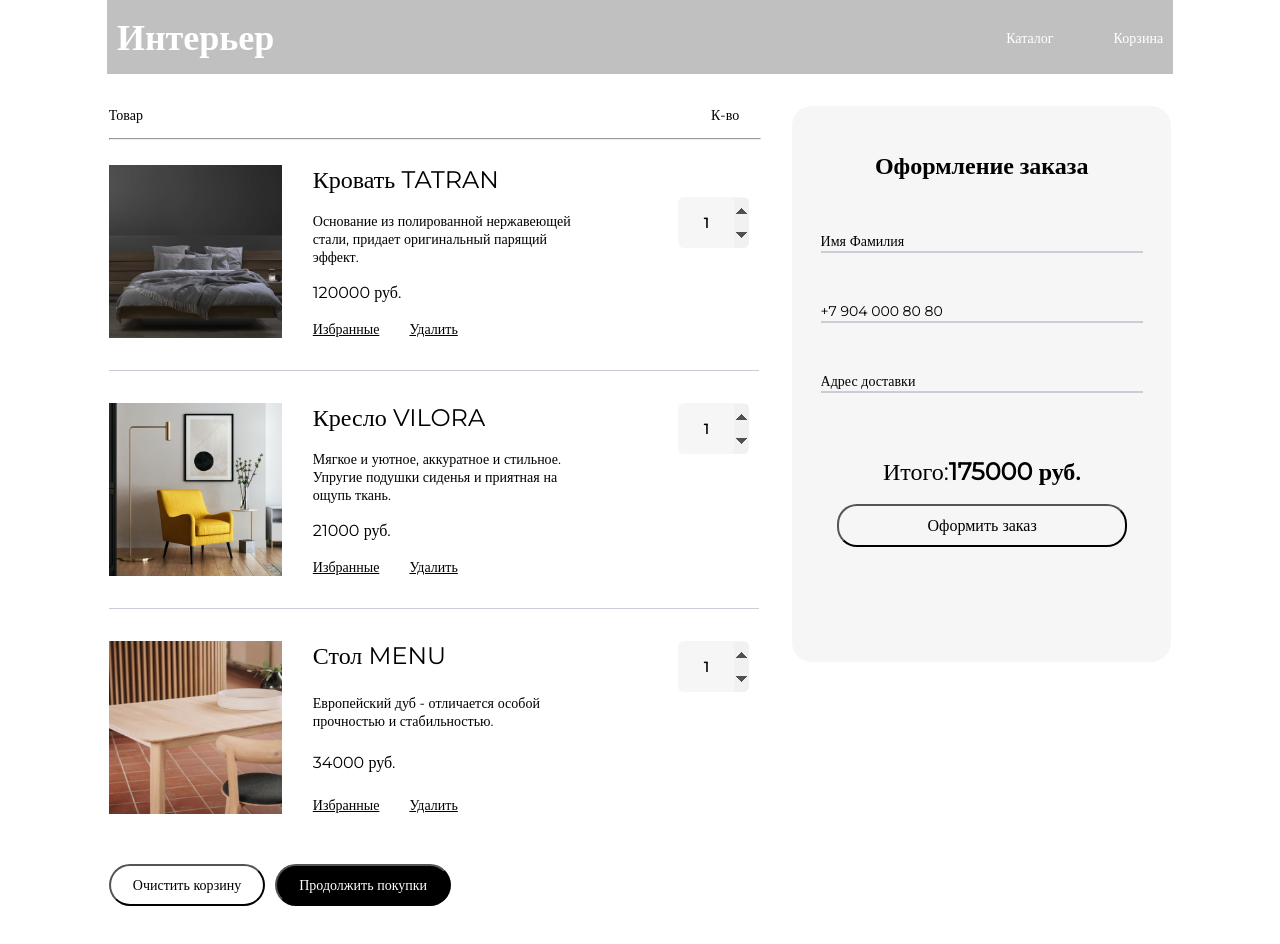
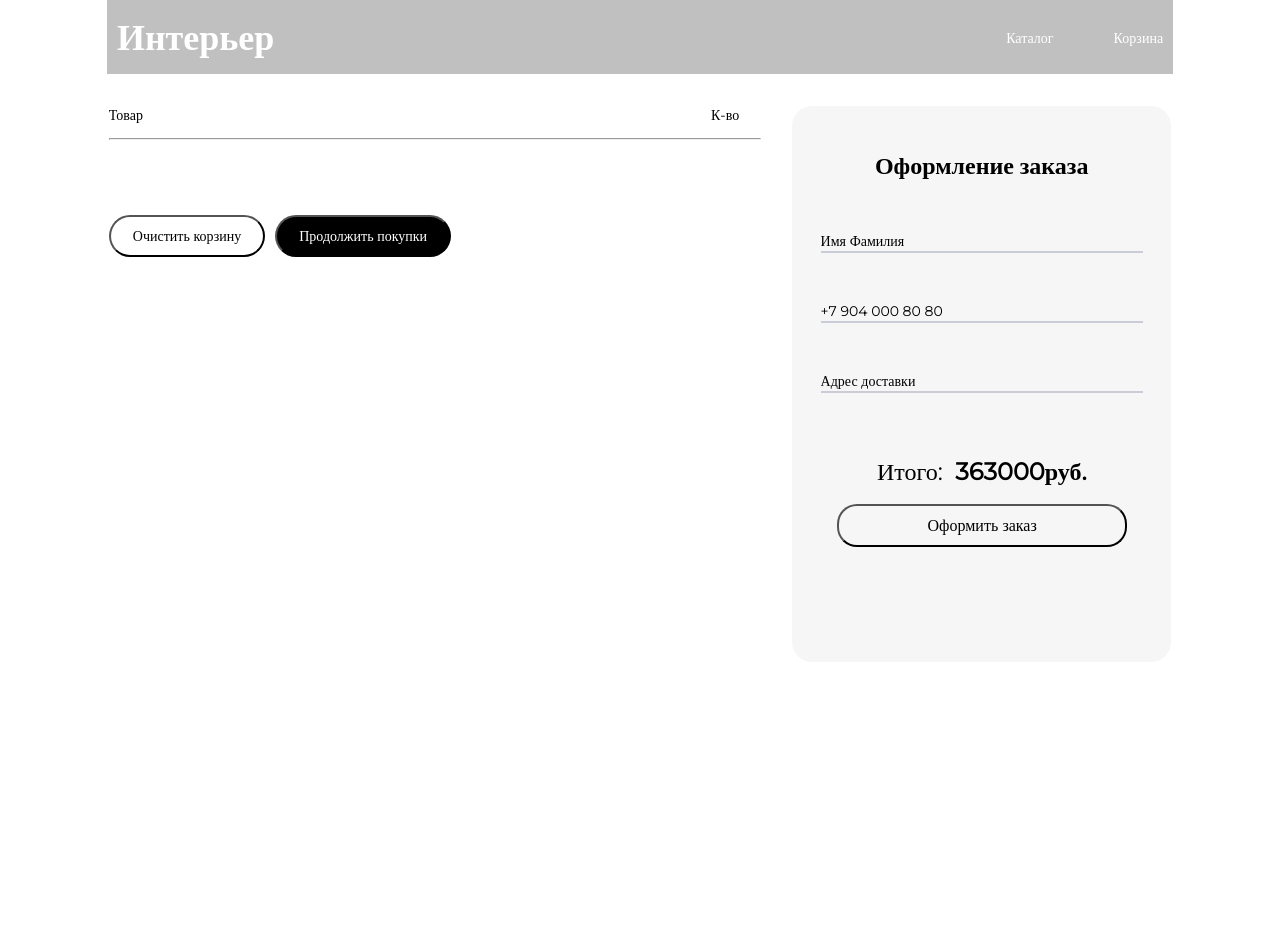
Before and after one commit to SulimanVu/skypro, a React (Create React App) app: page /basket in a window 1280 px wide. Shown: the top 944 px of the page. After the commit the page ends 862 px from the top, so only its background shows below. Built offline with nearby package versions, Linux system fonts and the light colour scheme; a web font is replaced by a local one.

Commit message:
Осталась заявка

```diff
--- /dev/null
+++ b/src/array.jsx
@@ -0,0 +1,48 @@
+export const arr = [
+  {
+    id: 1,
+    img: require("./img/Rectangle 22.png"),
+    header: "Кровать TATRAN",
+    title:
+      "Основание из полированной нержавеющей стали, придает оригинальный парящий эффект.",
+    price: "120000",
+  },
+  {
+    id: 2,
+    img: require("./img/Rectangle 23.png"),
+    header: "Кресло VILORA",
+    title:
+      "Мягкое и уютное, аккуратное и стильное. Упругие подушки сиденья и приятная на ощупь ткань. ",
+    price: 21000,
+  },
+  {
+    id: 3,
+    img: require("./img/Rectangle 24.png"),
+    header: "Стол MENU",
+    title: "Европейский дуб - отличается особой прочностью и стабильностью.",
+    price: 34000,
+  },
+  {
+    id: 4,
+    img: require("./img/Rectangle 22 (1).png"),
+    header: "Диван ASKESTA",
+    title:
+      "Благодаря защелкивающемуся механизму диван легко раскладывается в комфортную кровать",
+    price: 68000,
+  },
+  {
+    id: 5,
+    img: require("./img/Rectangle 23 (1).png"),
+    header: "Кресло LUNAR",
+    title:
+      "Прекрасно переносит солнечные лучи, перепады влажности и любые осадки",
+    price: 40000,
+  },
+  {
+    id: 6,
+    img: require("./img/Rectangle 24 (1).png"),
+    header: "Шкаф Nastan",
+    title: "Мебель может быть оснащена разнообразными системами подсветки.",
+    price: 80000,
+  },
+];
--- a/src/components/Card.jsx
+++ b/src/components/Card.jsx
@@ -1,15 +1,38 @@
-import React from "react";
+import React, { useState } from "react";
 
-const Card = ({ img, header, title, price, index }) => {
+const Card = ({ id, img, header, title, price, index }) => {
+  const [storage, setStorage] = useState("");
+
+  const handleLike = () => {
+    if (!storage.includes(id)) {
+      setStorage(
+        localStorage.setItem("cards", `${localStorage.getItem("cards")} ${id}`)
+      );
+    }
+  };
+  const value =
+    price > 100000
+      ? `${price.toString().slice(0, 3)} ${price.toString().slice(-3)}`
+      : `${price.toString().slice(0, 2)} ${price.toString().slice(-3)}`;
+
   return (
     <div className="card" key={index}>
-      <img src={require("../img/icons8-favorite-24.png")} alt="#" className="like" />
-      <img src={require("../img/icons8-shopping-bag-50.png")} alt="#" className="bag" />
+      <img
+        src={require("../img/icons8-favorite-24.png")}
+        alt="#"
+        className="like"
+      />
+      <img
+        src={require("../img/icons8-shopping-bag-50.png")}
+        alt="#"
+        className="bag"
+        onClick={() => handleLike()}
+      />
       <img src={img} alt="#" />
       <div className="description">
         <h2>{header}</h2>
         <span>{title}</span>
-        <h3>{price} руб.</h3>
+        <h3>{value} руб.</h3>
       </div>
     </div>
   );
--- a/src/components/CardsBlock.jsx
+++ b/src/components/CardsBlock.jsx
@@ -1,50 +1,9 @@
 import React from "react";
 import Card from "./Card";
 import "../styles/card.scss";
+import { arr } from "../array";
 
 const CardsBlock = () => {
-  const arr = [
-    {
-      img: require("../img/Rectangle 22.png"),
-      header: "Кровать TATRAN",
-      title:
-        "Основание из полированной нержавеющей стали, придает оригинальный парящий эффект.",
-      price: "120 000",
-    },
-    {
-      img: require("../img/Rectangle 23.png"),
-      header: "Кресло VILORA",
-      title:
-        "Мягкое и уютное, аккуратное и стильное. Упругие подушки сиденья и приятная на ощупь ткань. ",
-      price: "21 000",
-    },
-    {
-      img: require("../img/Rectangle 24.png"),
-      header: "Стол MENU",
-      title: "Европейский дуб - отличается особой прочностью и стабильностью.",
-      price: "34 000",
-    },
-    {
-      img: require("../img/Rectangle 22 (1).png"),
-      header: "Диван ASKESTA",
-      title:
-        "Благодаря защелкивающемуся механизму диван легко раскладывается в комфортную кровать",
-      price: "68 000",
-    },
-    {
-      img: require("../img/Rectangle 23 (1).png"),
-      header: "Кресло LUNAR",
-      title:
-        "Прекрасно переносит солнечные лучи, перепады влажности и любые осадки",
-      price: "40 000",
-    },
-    {
-      img: require("../img/Rectangle 24 (1).png"),
-      header: "Шкаф Nastan",
-      title: "Мебель может быть оснащена разнообразными системами подсветки.",
-      price: "80 000",
-    },
-  ];
   return (
     <div className="cards_block">
       {arr.map((item, index) => {
--- a/src/components/ProductBascet.jsx
+++ b/src/components/ProductBascet.jsx
@@ -3,12 +3,18 @@ import { useState } from "react";
 
 const ProductBascet = ({ img, header, title, price, index }) => {
   const [current, setCurrent] = useState(1);
-  const [curPrice, setCurPrice] = useState(Number(price));
+  const [curPrice, setCurPrice] = useState(price);
+
   const handleChange = (e) => {
     setCurrent(() => Number(e.target.value));
     setCurPrice(price * e.target.value);
     localStorage.setItem("price", curPrice);
   };
+
+  const value =
+    curPrice > 100000
+      ? `${curPrice.toString().slice(0, 3)} ${curPrice.toString().slice(-3)}`
+      : `${curPrice.toString().slice(0, 2)} ${curPrice.toString().slice(-3)}`;
 
   return (
     <>
@@ -17,7 +23,7 @@ const ProductBascet = ({ img, header, title, price, index }) => {
         <div>
           <h2>{header}</h2>
           <span>{title}</span>
-          <h3>{curPrice} руб.</h3>
+          <h3>{curPrice !== 0 ? value : "0"} руб.</h3>
           <div>
             <span>Избранные</span>
             <span>Удалить</span>
--- a/src/components/Select.jsx
+++ b/src/components/Select.jsx
@@ -11,7 +11,6 @@ const Select = () => {
       className={select === true && "active"}
     >
       <option selected>Порядок: сперва новые</option>
-      <option>сперва старые</option>
       <option>сперва дорогие</option>
       <option>сперва дешевые</option>
     </select>
--- a/src/pages/Basket.jsx
+++ b/src/pages/Basket.jsx
@@ -1,31 +1,15 @@
 import React, { useState } from "react";
 import { useEffect } from "react";
 import ProductBascet from "../components/ProductBascet";
+import { arr } from "../array";
 
 const Basket = () => {
-  const arr = [
-    {
-      img: require("../img/Rectangle 22.png"),
-      header: "Кровать TATRAN",
-      title:
-        "Основание из полированной нержавеющей стали, придает оригинальный парящий эффект.",
-      price: "120000",
-    },
-    {
-      img: require("../img/Rectangle 23.png"),
-      header: "Кресло VILORA",
-      title:
-        "Мягкое и уютное, аккуратное и стильное. Упругие подушки сиденья и приятная на ощупь ткань. ",
-      price: "21000",
-    },
-    {
-      img: require("../img/Rectangle 24.png"),
-      header: "Стол MENU",
-      title: "Европейский дуб - отличается особой прочностью и стабильностью.",
-      price: "34000",
-    },
-  ];
   const [result, setResult] = useState(localStorage.getItem("price"));
+
+  const [product, setProduct] = useState(
+    arr.filter((item) => localStorage.getItem("cards")?.includes(item.id)) ||
+      null
+  );
 
   useEffect(() => {
     setResult(localStorage.getItem("price"));
@@ -40,12 +24,13 @@ const Basket = () => {
         </div>
         <hr />
         <div className="product_block">
-          {arr.map((item, index) => {
+          {product?.map((item, index) => {
             return <ProductBascet {...item} key={index} />;
           })}
+          {product === null && "Нет товаров"}
         </div>
         <div className="buttons">
-          <button>Очистить корзину</button>
+          <button onClick={() => setProduct(null)}>Очистить корзину</button>
           <button>Продолжить покупки</button>
         </div>
       </div>
@@ -67,9 +52,9 @@ const Basket = () => {
         </form>
         <div className="price">
           <h2>
-            Итого:
+            Итого: &nbsp;
             <b>
-              {arr.reduce((sum, item) => Number(sum) + Number(item.price), 0)}{" "}
+              {arr.reduce((sum, item) => Number(sum) + Number(item.price), 0)}
               руб.
             </b>
           </h2>
```
